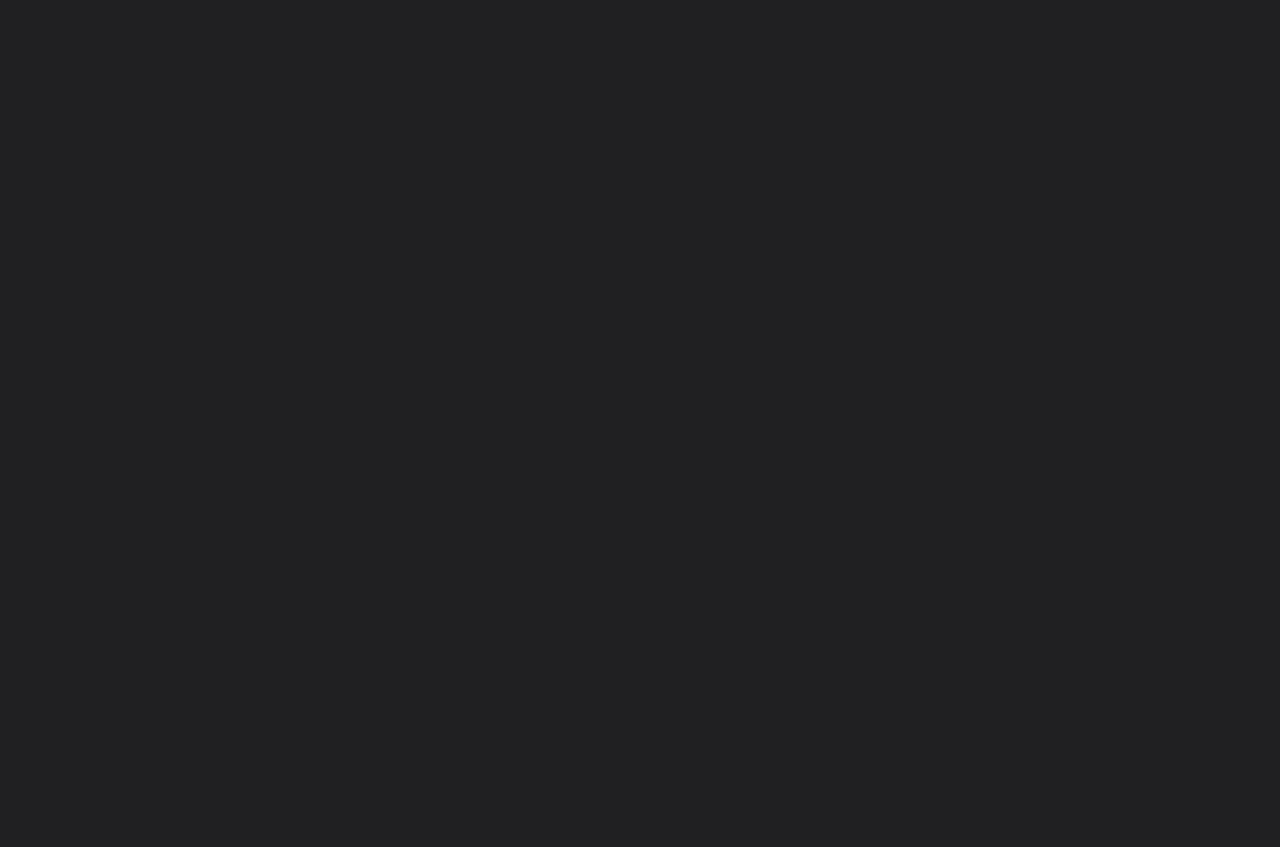
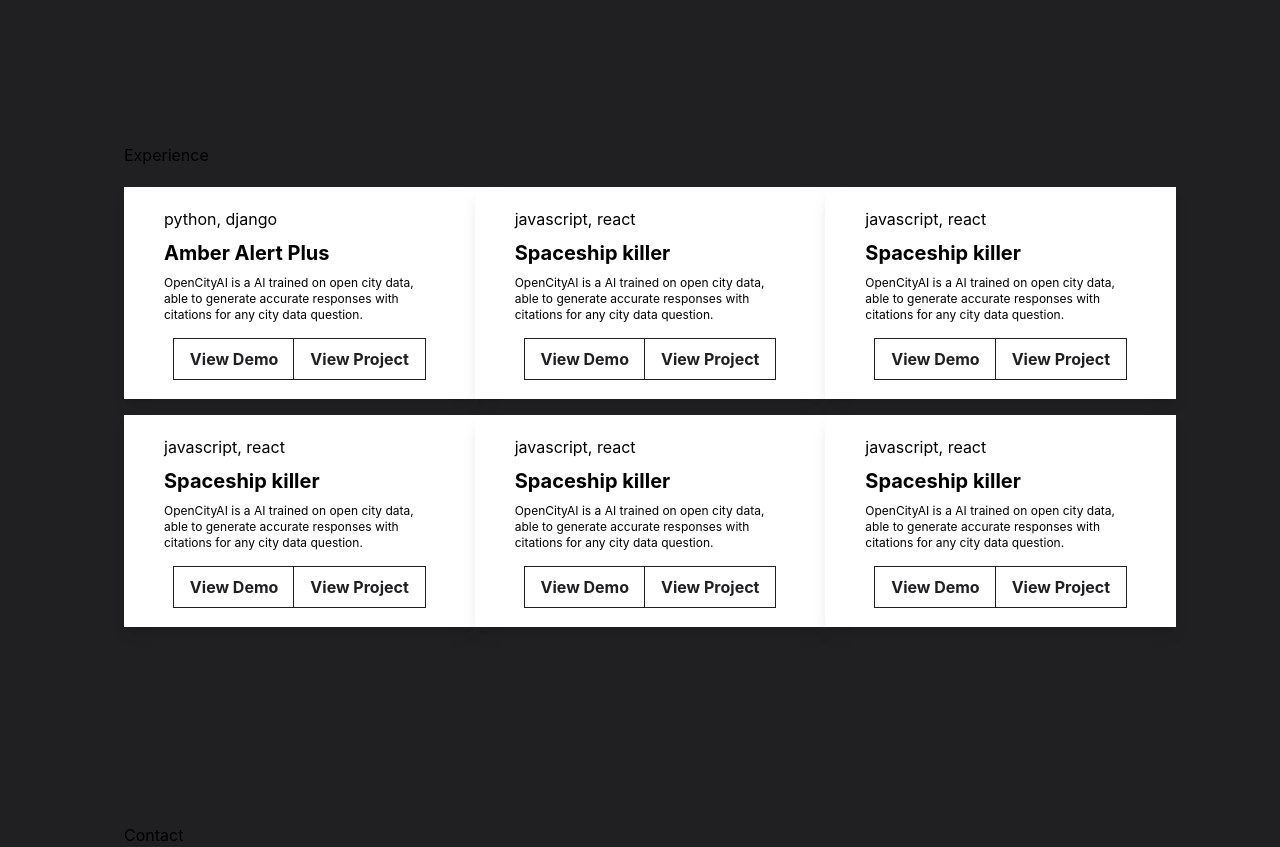
Before and after one commit to Akila-Kavisinghe/Akila-Kavisinghe.github.io, a React (Create React App) app: page / in a window 1280 px wide. Shown: the part 680-1527 px from the top of the page. Before the commit the page ends 800 px from the top, so only its background shows below. Built offline with nearby package versions, Linux system fonts and the light colour scheme.

Commit message:
Made everything vertical, fixed scrolling animation

```diff
--- a/src/App.css
+++ b/src/App.css
@@ -68,5 +68,5 @@ body {
 }
 
 .animate-fadeIn {
-  animation: fadeIn 1s ease-out;
+  animation: fadeIn 0.5s ease-out;
 }
--- a/src/App.js
+++ b/src/App.js
@@ -22,20 +22,17 @@ function App() {
   return (
     <div className="bg-background min-h-screen px-4 md:px-10 lg:max-w-6xl mx-auto">
       <NavBar onMenuSelect={handleMenuChange} />
-      <div className="flex">
-        {/* Left Side */}
+      <div className="flex flex-col">
         <Introduction></Introduction>
-        {/* Right Side */}
         <div
-          className={`relative w-1/2 overflow-y-auto max-h-[90vh] ${contentClass}`}
+          className={`relative max-h-[90vh] ${contentClass}`}
           style={{ scrollBehavior: "smooth" }}
         >
           {/* Experience */}
-          {selectedMenu === "Experience" && (
-            <div class="flex flex-col pt-5 pl-5"></div>
-          )}
-          {selectedMenu === "Projects" && (
-            <div class="flex flex-col pt-5 pl-5">
+          <div id="experience" class="flex flex-col pt-5 pl-5">Experience</div>
+
+          {/* Projects */}
+          <div id="projects" class="grid grid-cols-3 pt-5 pl-5 pb-40">
             <div class="pb-4">
               <ProjectComponent
                 techStack="python, django"
@@ -85,11 +82,8 @@ function App() {
               />
             </div>
           </div>
-          )}
           {/* Contact */}
-          {selectedMenu === "Contact" && (
-            <div class="flex flex-col pt-5 pl-5"></div>
-          )}
+          <div id="contact" class="flex flex-col pt-5 pl-5">Contact</div>
         </div>
       </div>
     </div>
--- a/src/components/Introduction.jsx
+++ b/src/components/Introduction.jsx
@@ -1,10 +1,44 @@
-import React from "react";
+import React, { useState, useEffect, useRef } from "react";
 import ProfileImage from "../assets/profile.jpg";
 import "../index.css";
 
 const Introduction = () => {
+  const [isVisible, setIsVisible] = useState(false);
+  const ref = useRef(null);
+
+  useEffect(() => {
+    const currentRef = ref.current; // Capture the current value of ref.current
+
+    const observer = new IntersectionObserver(
+      ([entry]) => {
+        setIsVisible(entry.isIntersecting);
+      },
+      {
+        root: null,
+        rootMargin: "0px",
+        threshold: 0.1,
+      }
+    );
+
+    if (currentRef) {
+      observer.observe(currentRef);
+    }
+
+    // Cleanup function
+    return () => {
+      if (currentRef) {
+        observer.unobserve(currentRef);
+      }
+    };
+  }, [ref]);
+
   return (
-    <div className="w-1/2 flex flex-col items-center pt-3">
+    <div
+      ref={ref}
+      className={`flex flex-col items-center pt-20 pb-40 ${
+        isVisible ? "animate-fadeIn" : "opacity-0"
+      }`}
+    >
       <div className="flex flex-col items-center w-full">
         <img
           src={ProfileImage}
--- a/src/components/NavBar.jsx
+++ b/src/components/NavBar.jsx
@@ -1,13 +1,21 @@
-import React from 'react';
+const NavBar = ({ onMenuSelect }) => {
+  const scrollToSection = (event, sectionId) => {
+    onMenuSelect(sectionId.replace('#', ''));
 
-const NavBar = ({ onMenuSelect }) => {
+    event.preventDefault();
+
+    document.querySelector(sectionId).scrollIntoView({
+      behavior: 'smooth'
+    });
+  };
+
   return (
-    <nav className="bg-background text-white p-4">
+    <nav className="sticky top-0 z-10 bg-background text-white p-4">
       <div className="container mx-auto flex justify-center">
         <div className="flex items-center">
-          <a href="#experiences" className="px-3 py-2 rounded-md text-l font-medium" onClick={() => onMenuSelect('Experience')}>Experience</a>
-          <a href="#projects" className="px-3 py-2 rounded-md text-l font-medium" onClick={() => onMenuSelect('Projects')}>Projects</a>
-          <a href="#contact" className="px-3 py-2 rounded-md text-l font-medium" onClick={() => onMenuSelect('Contact')}>Contact</a>
+          <a href="#experiences" className="px-3 py-2 rounded-md text-l font-medium" onClick={(e) => scrollToSection(e, '#experience')}>Experience</a>
+          <a href="#projects" className="px-3 py-2 rounded-md text-l font-medium" onClick={(e) => scrollToSection(e, '#projects')}>Projects</a>
+          <a href="#contact" className="px-3 py-2 rounded-md text-l font-medium" onClick={(e) => scrollToSection(e, '#contact')}>Contact</a>
         </div>
       </div>
     </nav>
--- a/src/components/ProjectComponent.jsx
+++ b/src/components/ProjectComponent.jsx
@@ -6,6 +6,8 @@ const ProjectComponent = ({ techStack, title, description, projectUrl }) => {
   const ref = useRef(null);
 
   useEffect(() => {
+    const currentRef = ref.current; // Capture the current value of ref.current
+
     const observer = new IntersectionObserver(
       ([entry]) => {
         setIsVisible(entry.isIntersecting);
@@ -13,17 +15,18 @@ const ProjectComponent = ({ techStack, title, description, projectUrl }) => {
       {
         root: null,
         rootMargin: "0px",
-        threshold: 0.1, // Adjust this value based on how much of the item should be visible before triggering the animation
+        threshold: 0.1,
       }
     );
 
-    if (ref.current) {
-      observer.observe(ref.current);
+    if (currentRef) {
+      observer.observe(currentRef);
     }
 
+    // Cleanup function
     return () => {
-      if (ref.current) {
-        observer.unobserve(ref.current);
+      if (currentRef) {
+        observer.unobserve(currentRef);
       }
     };
   }, [ref]);
@@ -31,7 +34,7 @@ const ProjectComponent = ({ techStack, title, description, projectUrl }) => {
   return (
     <div
       ref={ref}
-      className={`max-w-md bg-white px-4 pt-1 pb-5 overflow-hidden shadow-lg cursor-pointer transition-all duration-300 ease-in-out hover:scale-105 ${
+      className={`max-w-md bg-white px-4 pt-1 pb-5 overflow-hidden shadow-lg cursor-pointer transition-all duration-300 ease-in-out ${
         isVisible ? "animate-fadeIn" : "opacity-0"
       }`}
     >
```
Lines whose indentation alone changed are shown as unchanged.
